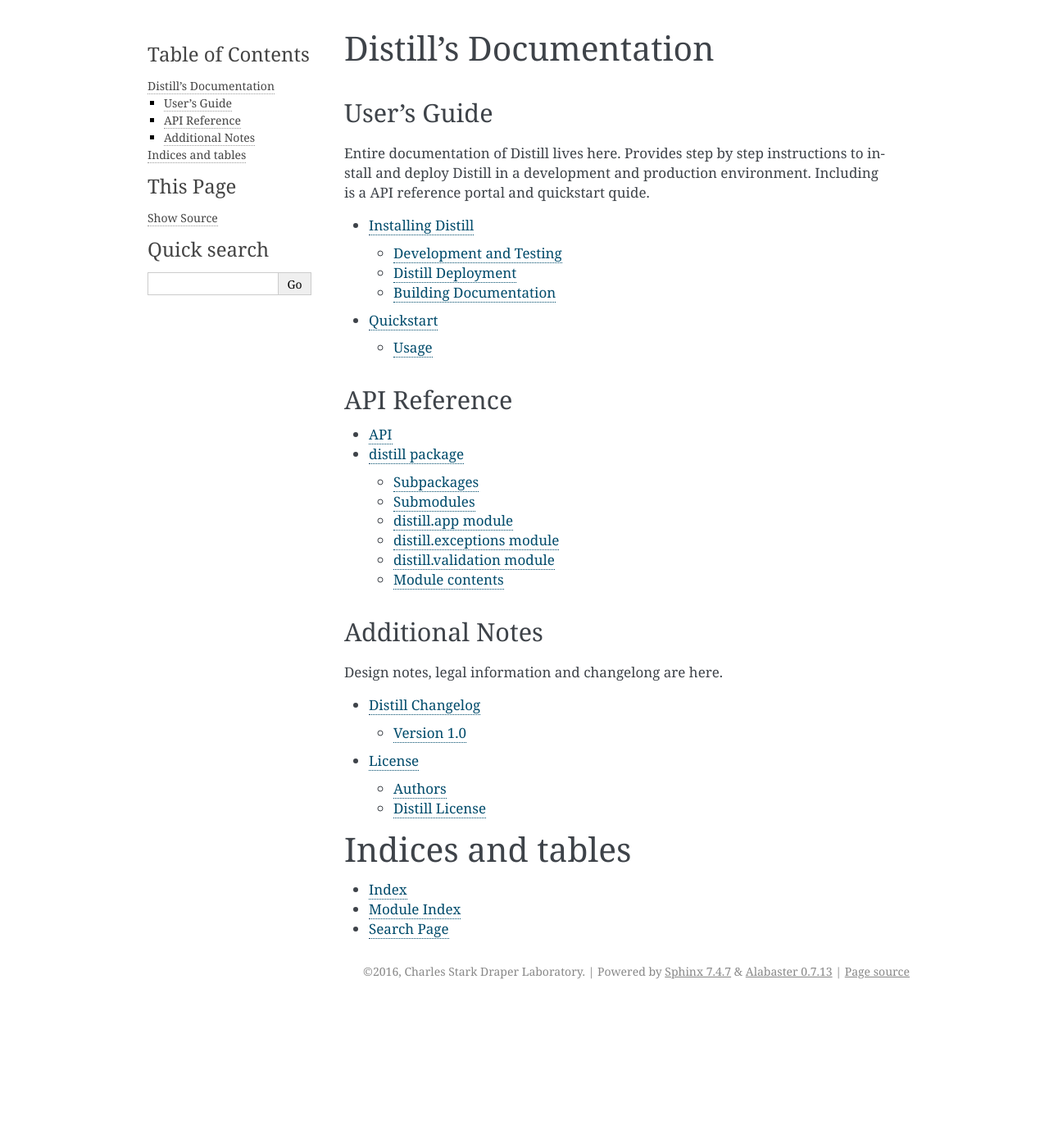
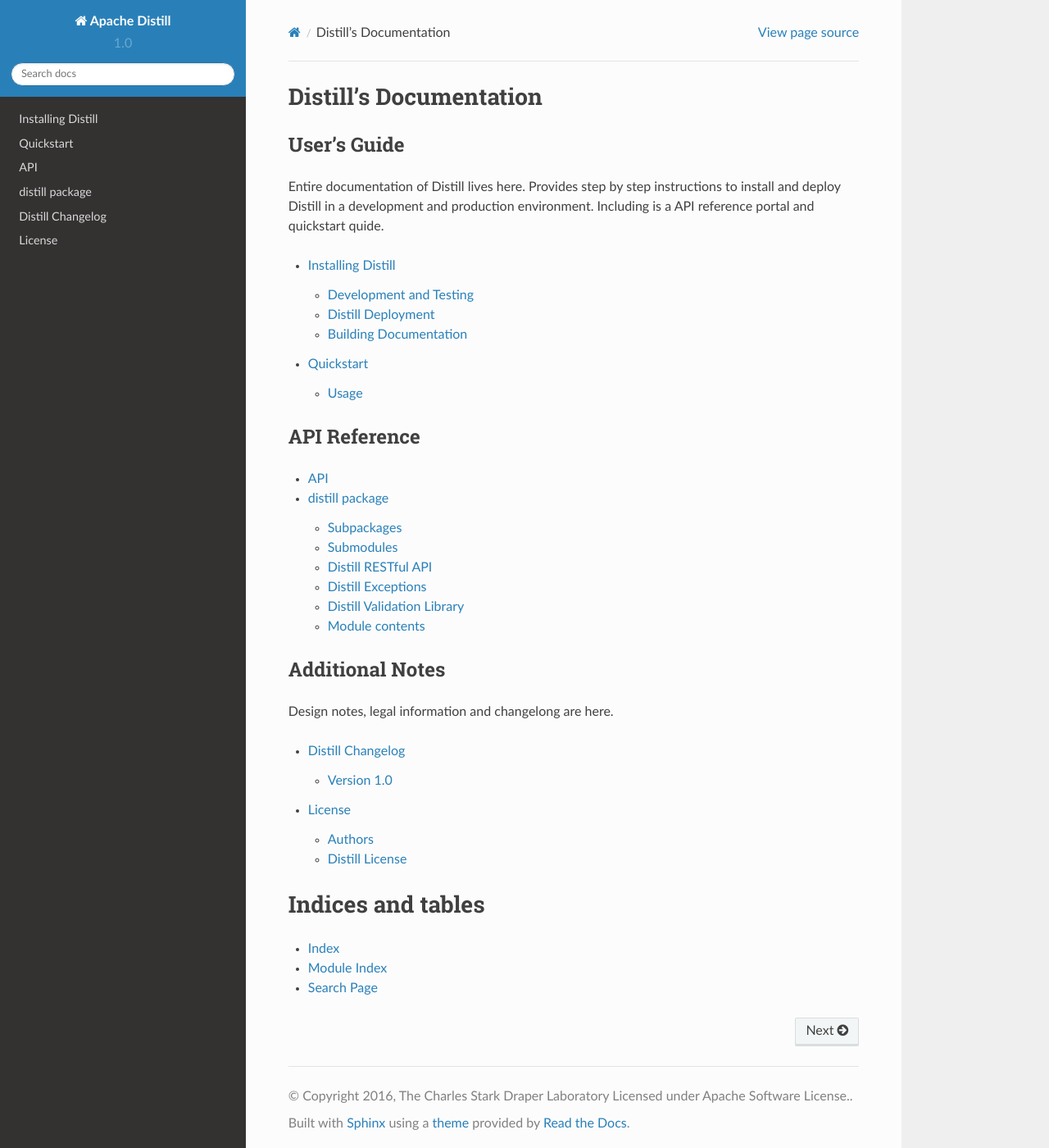
Before and after one commit to apache/flagon-distill, a Sphinx documentation site: the page built from docs/source/index.rst, in a window 1280 px wide and 1400 px high. Shown: the whole window at 82% size. Built offline with Sphinx 7.4.7 and the Read the Docs theme 2.0.0, drawn with Linux system fonts in a browser that asks for light colours.

Commit message:
Updated documentation, specifically Distill's restful api.

```diff
--- a/docs/source/conf.py
+++ b/docs/source/conf.py
@@ -49,8 +49,8 @@
 master_doc = 'index'
 
 # General information about the project.
-project = u'Distill'
-copyright = u'2016, Charles Stark Draper Laboratory'
+project = u'Apache Distill'
+copyright = u'2016, The Charles Stark Draper Laboratory Licensed under Apache Software License.'
 author = u'Michelle Beard <mbeard@draper.com>'
 
 # The version info for the project you're documenting, acts as replacement for
@@ -112,7 +112,7 @@
 
 # The theme to use for HTML and HTML Help pages.  See the documentation for
 # a list of builtin themes.
-html_theme = 'alabaster'
+html_theme = 'sphinx_rtd_theme'
 
 # Theme options are theme-specific and customize the look and feel of a theme
 # further.  For a list of options available for each theme, see the
@@ -228,7 +228,7 @@
 # (source start file, target name, title,
 #  author, documentclass [howto, manual, or own class]).
 latex_documents = [
-    (master_doc, 'Distill.tex', u'Distill Documentation',
+    (master_doc, 'Distill.tex', u'Apache Distill Documentation',
      u'Michelle Beard', 'manual'),
 ]
 
@@ -258,7 +258,7 @@
 # One entry per manual page. List of tuples
 # (source start file, name, description, authors, manual section).
 man_pages = [
-    (master_doc, 'distill', u'Distill Documentation',
+    (master_doc, 'distill', u'Apache Distill Documentation',
      [author], 1)
 ]
 
@@ -272,7 +272,7 @@
 # (source start file, target name, title, author,
 #  dir menu entry, description, category)
 texinfo_documents = [
-    (master_doc, 'Distill', u'Distill Documentation',
+    (master_doc, 'Distill', u'Apache Distill Documentation',
      author, 'Distill', 'One line description of project.',
      'Miscellaneous'),
 ]
--- a/docs/source/distill.rst
+++ b/docs/source/distill.rst
@@ -15,23 +15,23 @@
 Submodules
 ----------
 
-distill.app module
-------------------
+Distill RESTful API
+-------------------
 
 .. automodule:: distill.app
     :members:
     :undoc-members:
     :show-inheritance:
 
-distill.exceptions module
--------------------------
+Distill Exceptions
+------------------
 
 .. automodule:: distill.exceptions
     :members:
     :undoc-members:
     :show-inheritance:
 
-distill.validation module
+Distill Validation Library
 -------------------------
 
 .. automodule:: distill.validation
```
Also changed, not shown: 3 other files.
